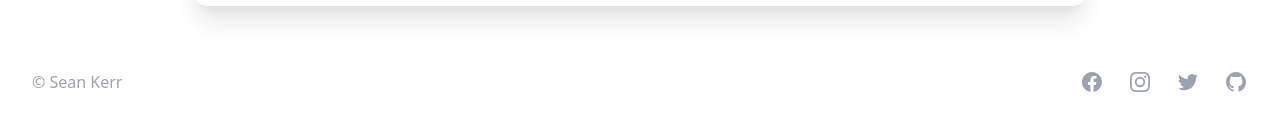
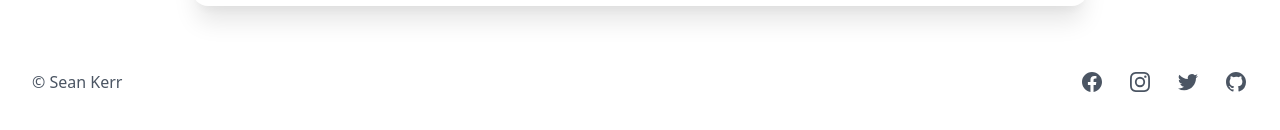
Before and after one commit to seanrkerr/personal-website, a Next.js app: page /contact in a window 1280 px wide. Shown: the part 634-764 px from the top of the page. Built offline with nearby package versions, Linux system fonts and the light colour scheme.

Commit message:
fix issue with contrast

```diff
--- a/components/Footer.tsx
+++ b/components/Footer.tsx
@@ -9,7 +9,7 @@
         <div className="flex justify-center space-x-6 md:order-2">
           <a
             href="https://www.facebook.com/seanrkerr"
-            className="text-gray-400 hover:text-gray-500"
+            className="text-gray-600 hover:text-gray-500"
             target="_new"
           >
             <span className="sr-only">Facebook</span>
@@ -28,7 +28,7 @@
           </a>
           <a
             href="https://www.instagram.com/thefirstsean"
-            className="text-gray-400 hover:text-gray-500"
+            className="text-gray-600 hover:text-gray-500"
             target="_new"
           >
             <span className="sr-only">Instagram</span>
@@ -47,7 +47,7 @@
           </a>
           <a
             href="https://twitter.com/kerrsee"
-            className="text-gray-400 hover:text-gray-500"
+            className="text-gray-600 hover:text-gray-500"
             target="_new"
           >
             <span className="sr-only">Twitter</span>
@@ -62,7 +62,7 @@
           </a>
           <a
             href="https://github.com/seanrkerr"
-            className="text-gray-400 hover:text-gray-500"
+            className="text-gray-600 hover:text-gray-500"
             target="_new"
           >
             <span className="sr-only">GitHub</span>
@@ -81,7 +81,7 @@
           </a>
         </div>
         <div className="mt-8 md:mt-0 md:order-1">
-          <p className="text-center text-base text-gray-400">© Sean Kerr</p>
+          <p className="text-center text-base text-gray-600">© Sean Kerr</p>
         </div>
       </div>
     </footer>
```
